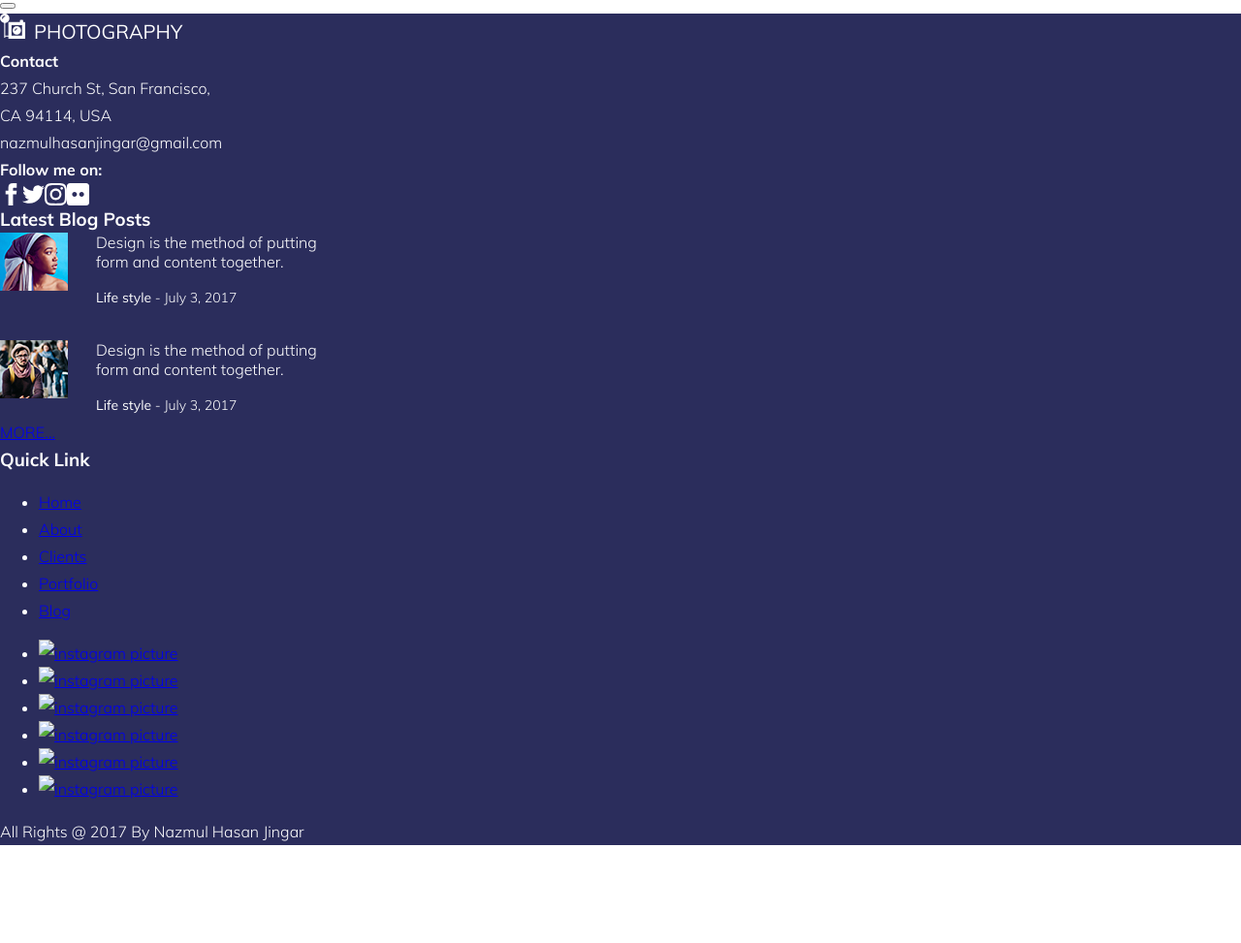
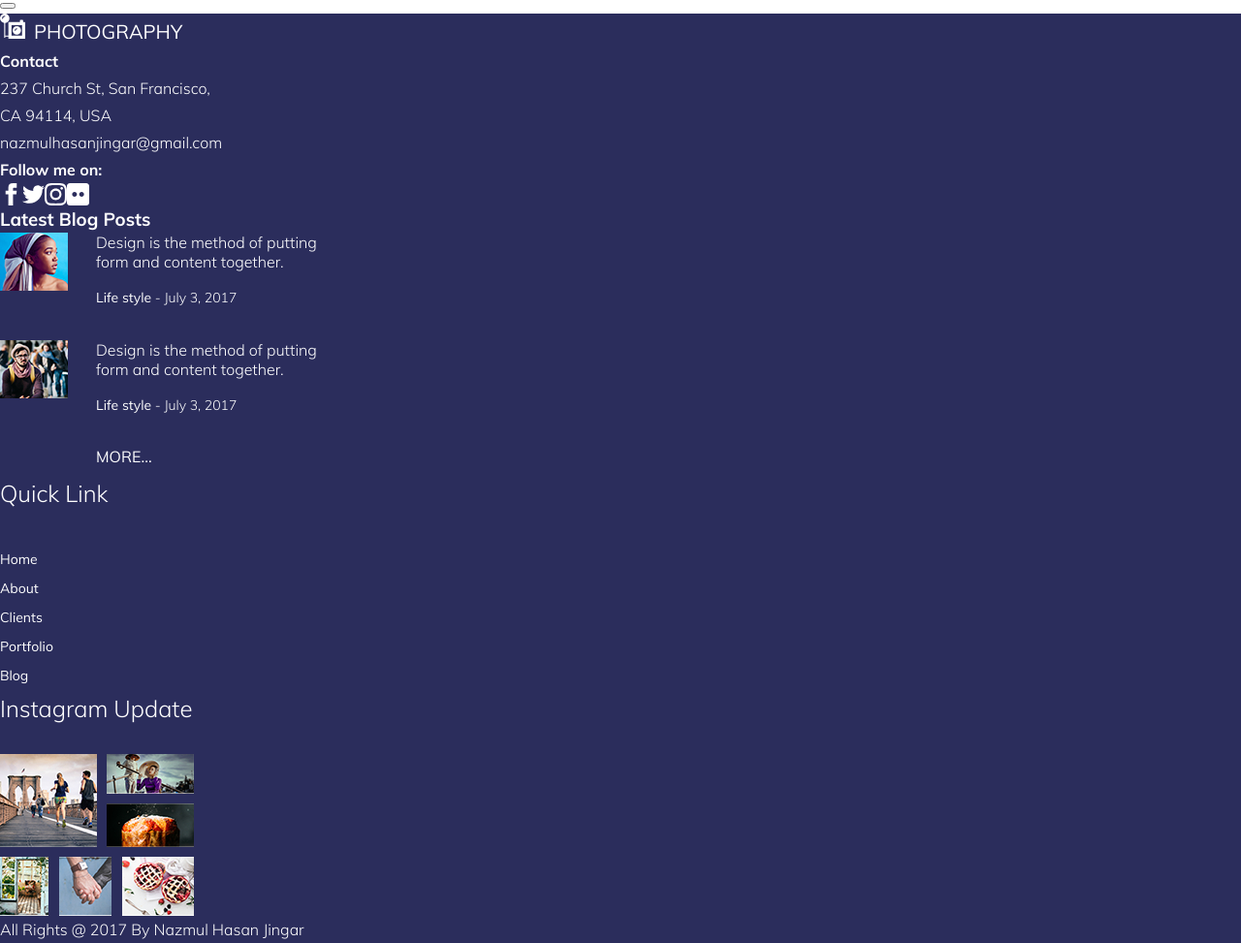
Before and after one commit to Menolas/dakota, a plain HTML site: page index.html in a window 1280 px wide. Shown: the part 5019-5992 px from the top of the page at 97% size. Before the commit the page ends 5891 px from the top, so only its background shows below. Drawn offline with Linux system fonts and the light colour scheme.

Commit message:
1600 layout

```diff
--- a/index.html
+++ b/index.html
@@ -534,25 +534,25 @@
 					</ul>
 				</nav>
 				<section class="instagram-update">
-					<h3 class="instagram-update__title  title__third"></h3>
+					<h3 class="instagram-update__title  title__third">Instagram Update</h3>
 					<ul class="instagram-update__list">
 						<li class="instagram-update__item">
-							<a class="instagram-update__link" href="#"><img src="#" alt="instagram picture"></a>
+							<a class="instagram-update__link" href="#"><img src="img/footer-insta-1.jpg" alt="instagram picture"></a>
 						</li>
 						<li class="instagram-update__item">
-							<a class="instagram-update__link" href="#"><img src="#" alt="instagram picture"></a>
+							<a class="instagram-update__link" href="#"><img src="img/footer-insta-2.jpg" alt="instagram picture"></a>
 						</li>
 						<li class="instagram-update__item">
-							<a class="instagram-update__link" href="#"><img src="#" alt="instagram picture"></a>
+							<a class="instagram-update__link" href="#"><img src="img/footer-insta-3.jpg" alt="instagram picture"></a>
 						</li>
 						<li class="instagram-update__item">
-							<a class="instagram-update__link" href="#"><img src="#" alt="instagram picture"></a>
+							<a class="instagram-update__link" href="#"><img src="img/footer-insta-4.jpg" alt="instagram picture"></a>
 						</li>
 						<li class="instagram-update__item">
-							<a class="instagram-update__link" href="#"><img src="#" alt="instagram picture"></a>
+							<a class="instagram-update__link" href="#"><img src="img/footer-insta-5.jpg" alt="instagram picture"></a>
 						</li>
 						<li class="instagram-update__item">
-							<a class="instagram-update__link" href="#"><img src="#" alt="instagram picture"></a>
+							<a class="instagram-update__link" href="#"><img src="img/footer-insta-6.jpg" alt="instagram picture"></a>
 						</li>
 					</ul>
 				</section>
--- a/sass/blocks/footer-blog-preview.scss
+++ b/sass/blocks/footer-blog-preview.scss
@@ -26,11 +26,21 @@
 	font-weight: 400;
 }
 
+.footer-blog-preview__link-to-blog {
+	@include link-style;
+	margin-left: 99px;
+	margin-top: 26px;
+	font-weight: 400;
+	line-height: 26px;
+	text-transform: uppercase;
+}
+
 @media (min-width: 1600px) {
 	.footer-blog-preview__title {
 		margin-bottom: 24px;
 		font-size: 24px;
 		line-height: 50px;
 		font-weight: 300;
+		font-family: "Muli";
 	}
 }
--- a/sass/blocks/footer-nav.scss
+++ b/sass/blocks/footer-nav.scss
@@ -0,0 +1,18 @@
+.footer-nav__title {
+	margin-bottom: 28px;
+	font-size: 24px;
+	font-weight: 300;
+	line-height: 50px;
+	font-family: "Muli";
+}
+
+.footer-nav__list {
+	@include list-style;
+}
+
+.footer-nav__link {
+	@include link-style;
+	font-size: 14px;
+	font-weight: 400;
+	line-height: 30px;
+}
--- a/sass/blocks/instagram-update.scss
+++ b/sass/blocks/instagram-update.scss
@@ -0,0 +1,75 @@
+.instagram-update {
+	width: 200px;
+}
+
+.instagram-update__title {
+	margin-bottom: 28px;
+	font-size: 24px;
+	line-height: 38px;
+	font-weight: 300;
+	font-family: "Muli";
+}
+
+.instagram-update__list {
+	@include list-style;
+	display: grid;
+	grid-template-rows: auto auto auto;
+	grid-template-columns: auto auto auto;
+	grid-row-gap: 10px;
+	justify-content: space-between;
+}
+
+.instagram-update__item {
+
+	&:first-of-type {
+		grid-column-start: 1;
+		grid-column-end: -2;
+		grid-row-start: 1;
+		grid-row-end: -2;
+		justify-self: start;
+	}
+
+	&:nth-of-type(2) {
+		grid-column-start: 2;
+		grid-column-end: -1;
+		grid-row-start: 1;
+		grid-row-end: 1;
+		justify-self: end;
+	}
+
+	&:nth-of-type(3) {
+		grid-column-start: 2;
+		grid-column-end: -1;
+		grid-row-start: 2;
+		grid-row-end: 2;
+		justify-self: end;
+	}
+
+	&:nth-of-type(4) {
+		grid-column-start: 1;
+		grid-column-end: 1;
+		grid-row-start: 3;
+		grid-row-end: -1;
+		justify-self: start;
+	}
+
+	&:nth-of-type(5) {
+		grid-column-start: 2;
+		grid-column-end: 2;
+		grid-row-start: 3;
+		grid-row-end: -1;
+		justify-self: center;
+	}
+
+	&:nth-of-type(6) {
+		grid-column-start: 3;
+		grid-column-end: -1;
+		grid-row-start: 3;
+		grid-row-end: -1;
+		justify-self: end;
+	}
+}
+
+.instagram-update__link {
+	@include link-style;
+}
--- a/sass/blocks/main-footer.scss
+++ b/sass/blocks/main-footer.scss
@@ -28,6 +28,8 @@
 		display: grid;
 		grid-template-columns: auto auto auto auto;
 		grid-template-rows: auto auto;
+		grid-row-gap: 33px;
+		justify-content: space-between;
 		padding-top: 95px;
 		padding-bottom: 20px;
 		padding-left: 215px;
```
Also changed, not shown: css/style.css.
